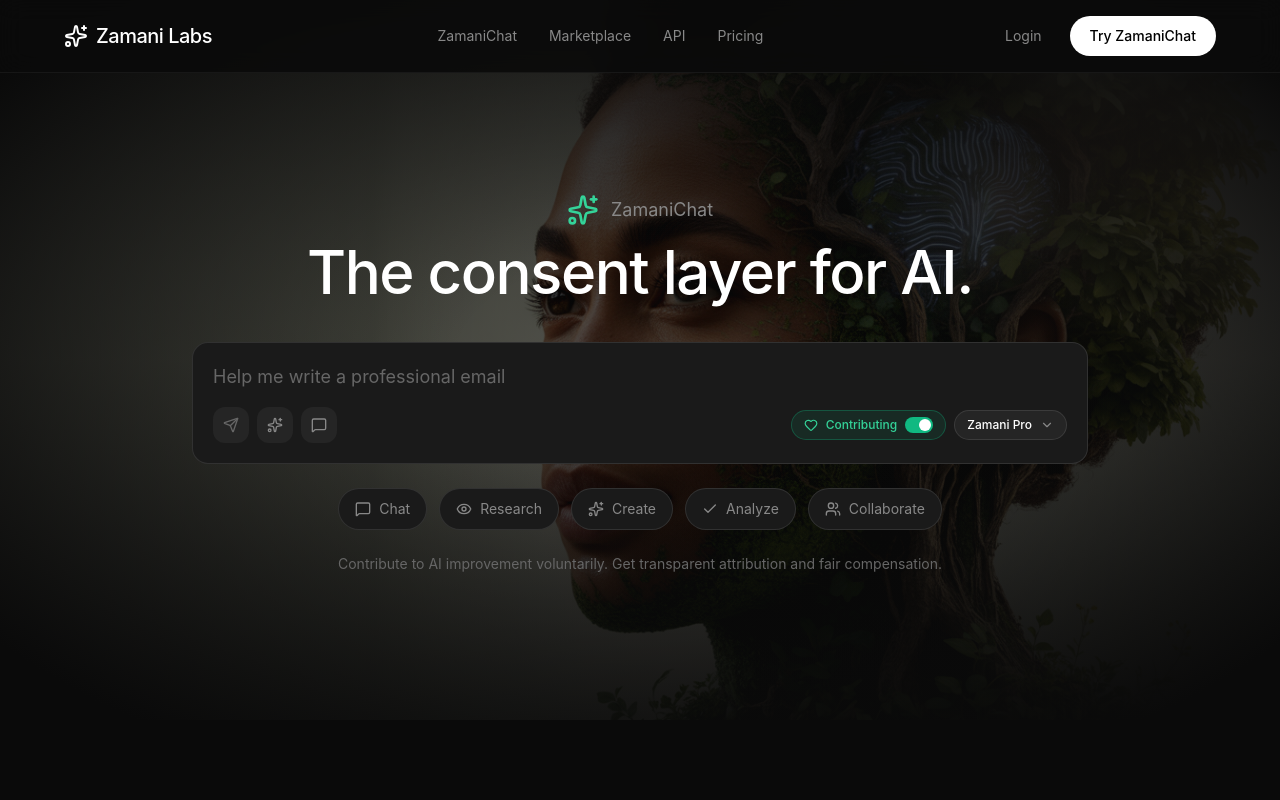
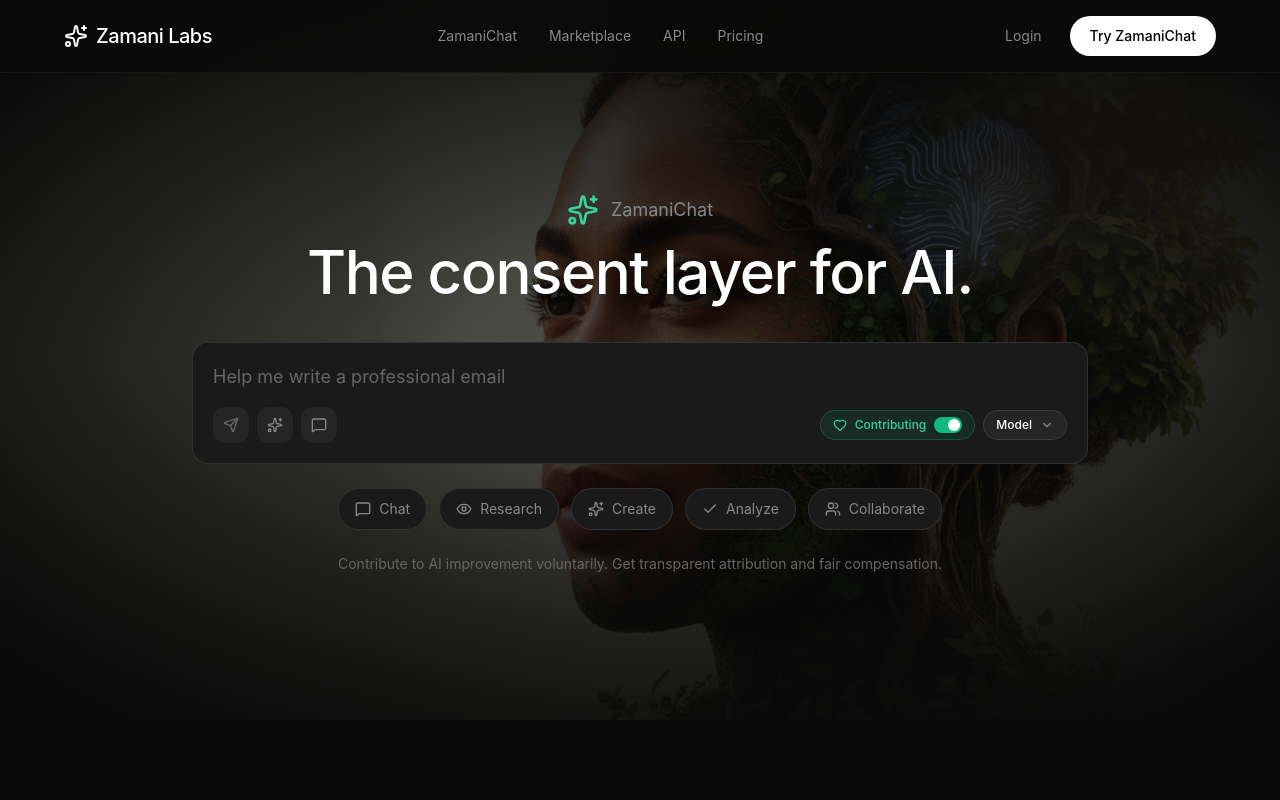
Before and after one commit to Laudedgg/ZamaniLabs, a React (Vite) app: page / in a window 1280 px wide. Shown: the top 800 px of the page. Built offline with nearby package versions, Linux system fonts and the light colour scheme; the HTML template or start-up script is replaced by a standard one.

Commit message:
Change default model dropdown label from Zamani Pro to Model

```diff
--- a/src/App.tsx
+++ b/src/App.tsx
@@ -32,7 +32,7 @@ const staggerItem: Variants = {
 function App() {
   const [mobileMenuOpen, setMobileMenuOpen] = useState(false);
   const [isContributing, setIsContributing] = useState(true);
-  const [selectedModel, setSelectedModel] = useState('Zamani Pro');
+  const [selectedModel, setSelectedModel] = useState('Model');
   const [modelDropdownOpen, setModelDropdownOpen] = useState(false);
   const [chatInput, setChatInput] = useState('');
   const [messages, setMessages] = useState<Array<{ role: 'user' | 'assistant'; content: string }>>([]);
```
